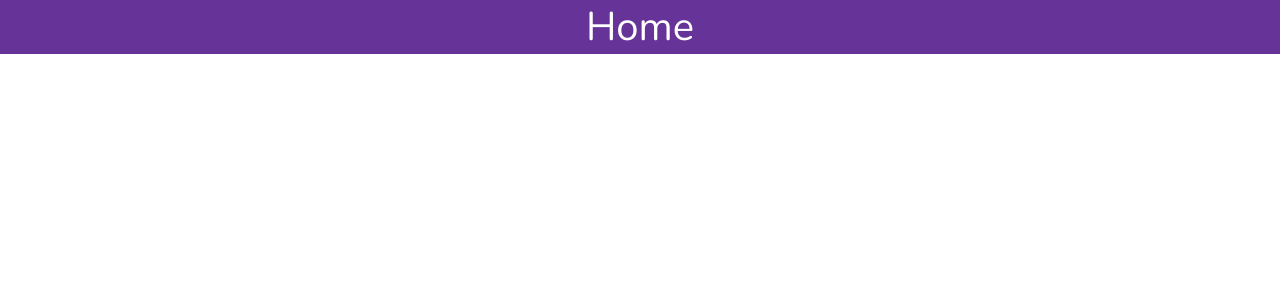
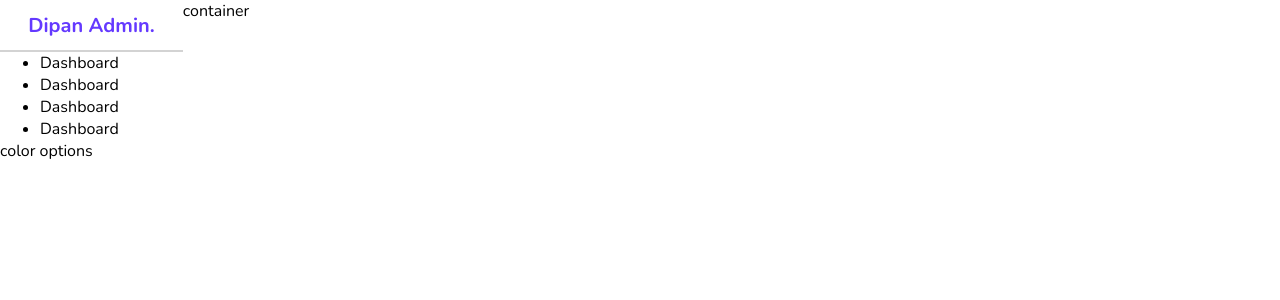
Before and after one commit to dipanc1/react-admin-dashboard, a React (Create React App) app: page / in a window 1280 px wide. Shown: the top 300 px of the page. Built offline with nearby package versions, Linux system fonts and the light colour scheme; the HTML template or start-up script is replaced by a standard one.

Commit message:
designing sidebar, added classes

```diff
--- a/src/components/navbar/Navbar.jsx
+++ b/src/components/navbar/Navbar.jsx
@@ -3,7 +3,7 @@ import './navbar.scss'
 
 const Navbar = () => {
   return (
-    <div>Navbar</div>
+    <div className='navbar'>Navbar</div>
   )
 }
 
--- a/src/components/sidebar/Sidebar.jsx
+++ b/src/components/sidebar/Sidebar.jsx
@@ -3,7 +3,31 @@ import './sidebar.scss'
 
 const Sidebar = () => {
   return (
-    <div>Sidebar</div>
+    <div className='sidebar'>
+      <div className="top">
+        <span className="logo">
+          Dipan Admin.
+        </span>
+      </div>
+      <hr />
+      <div className="center">
+        <ul>
+          <li>
+            <span>Dashboard</span>
+          </li>
+          <li>
+            <span>Dashboard</span>
+          </li>
+          <li>
+            <span>Dashboard</span>
+          </li>
+          <li>
+            <span>Dashboard</span>
+          </li>
+        </ul>
+      </div>
+      <div className="bottom">color options</div>
+    </div>
   )
 }
 
--- a/src/components/sidebar/sidebar.scss
+++ b/src/components/sidebar/sidebar.scss
@@ -0,0 +1,18 @@
+.sidebar {
+    flex: 1;
+    .top {
+        height: 50px;
+        display: flex;
+        align-items: center;
+        justify-content: center;
+        .logo {
+            font-size: 20px;
+            font-weight: bold;
+            color: #6439ff;
+        }
+    }
+    hr {
+        height: 0;
+        border: 0.5px solid lightgray;
+    }
+}
--- a/src/pages/home/Home.jsx
+++ b/src/pages/home/Home.jsx
@@ -1,11 +1,13 @@
 import React from 'react'
 import './home.scss'
+import Sidebar from '../../components/sidebar/Sidebar'
 
 const Home = () => {
     return (
         <div className="home">
-            <div className="title">
-                Home
+            <Sidebar />
+            <div className="homeContainer">
+                container
             </div>
         </div>
     )
--- a/src/pages/home/home.scss
+++ b/src/pages/home/home.scss
@@ -1,8 +1,6 @@
 .home {
-    background-color: rebeccapurple;
-    .title {
-        color: white;
-        font-size: 40px;
-        text-align: center;
+    display: flex;
+    .homeContainer {
+        flex: 6;
     }
 }
```
